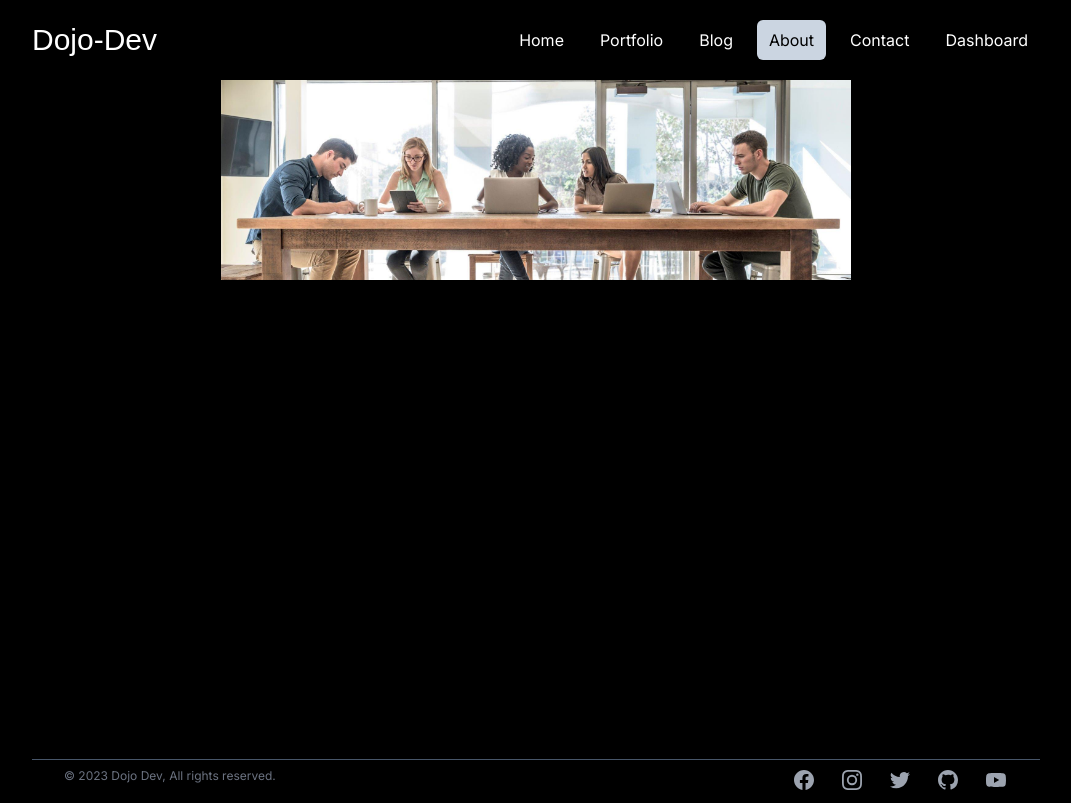
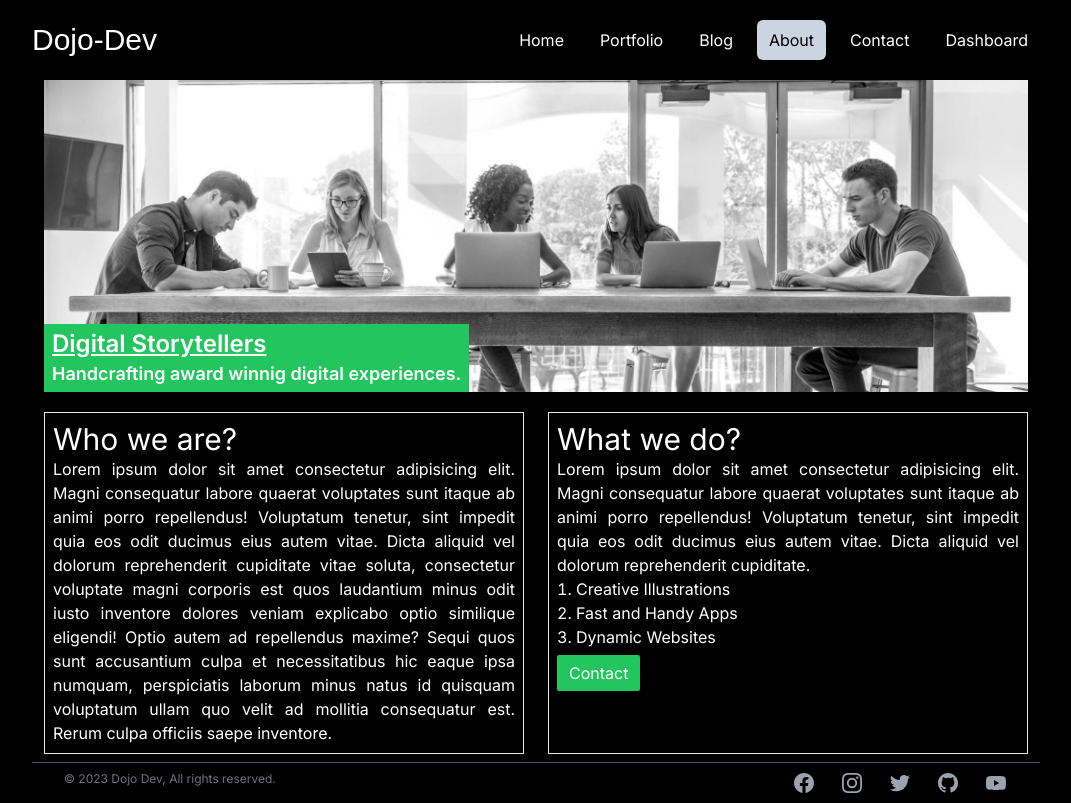
Before and after one commit to anon-pradip/dojo-dev-pofo, a Next.js app: page /about in a window 1280 px wide. Shown: the whole page, without its empty margins (104-1175 px from the left). Built offline with nearby package versions, Linux system fonts and the light colour scheme; a web font is replaced by a local one.

Commit message:
make about page

```diff
--- a/app/about/page.jsx
+++ b/app/about/page.jsx
@@ -1,19 +1,68 @@
 import Image from "next/image";
 import React from "react";
 import AboutImage from "public/about.jpg";
+import Link from "next/link";
 
 const About = () => {
   return (
-    <div className="flex flex-col justify-center items-center">
+    <div className="flex flex-col justify-center items-center px-3">
       {/* image and overlay */}
       <div>
-        <div>
-          <Image src={AboutImage} height={200} />
+        <div className=" relative">
+          <Image
+            src={AboutImage}
+            width={1000}
+            className="grayscale bg-red-500"
+          />
+          <div className=" absolute  bg-green-500 text-white px-2 py-1 lg:bottom-[0.3px]">
+            <p className=" text-2xl font-semibold underline">
+              Digital Storytellers
+            </p>
+            <p className=" text-lg font-semibold">
+              Handcrafting award winnig digital experiences.
+            </p>
+          </div>
         </div>
       </div>
 
       {/* bottom two text containers */}
-      <div></div>
+      <div className="container mx-auto flex flex-col lg:flex-row lg:space-y-0 lg:space-x-6 sm:space-x-0 sm:space-y-6 mt-28 md:mt-20 text-justify lg:mt-5">
+        <p className="border p-2 h-max flex-1">
+          <span className=" text-3xl">Who we are?</span>
+          <br />
+          Lorem ipsum dolor sit amet consectetur adipisicing elit. Magni
+          consequatur labore quaerat voluptates sunt itaque ab animi porro
+          repellendus! Voluptatum tenetur, sint impedit quia eos odit ducimus
+          eius autem vitae. Dicta aliquid vel dolorum reprehenderit cupiditate
+          vitae soluta, consectetur voluptate magni corporis est quos laudantium
+          minus odit iusto inventore dolores veniam explicabo optio similique
+          eligendi! Optio autem ad repellendus maxime? Sequi quos sunt
+          accusantium culpa et necessitatibus hic eaque ipsa numquam,
+          perspiciatis laborum minus natus id quisquam voluptatum ullam quo
+          velit ad mollitia consequatur est. Rerum culpa officiis saepe
+          inventore.
+        </p>
+
+        <p className=" mt-6 border p-2 pb-4 flex-1">
+          <span className=" text-3xl">What we do?</span>
+          <br />
+          Lorem ipsum dolor sit amet consectetur adipisicing elit. Magni
+          consequatur labore quaerat voluptates sunt itaque ab animi porro
+          repellendus! Voluptatum tenetur, sint impedit quia eos odit ducimus
+          eius autem vitae. Dicta aliquid vel dolorum reprehenderit cupiditate.
+          <ul className=" list-decimal list-inside mb-3">
+            <li>Creative Illustrations</li>
+            <li>Fast and Handy Apps</li>
+            <li>Dynamic Websites</li>
+          </ul>
+          <Link
+            className=" px-3 py-2 bg-green-500 text-white rounded-sm"
+            href={"/contact"}
+          >
+            Contact
+          </Link>
+        </p>
+      </div>
     </div>
   );
 };
--- a/components/navbar/Navbar.jsx
+++ b/components/navbar/Navbar.jsx
@@ -61,7 +61,7 @@ const Navbar = () => {
             </button>
           </div>
           {isMobile && (
-            <div className="lg:hidden flex flex-col bg-slate-800 rounded-md gap-y-1 absolute right-8 ">
+            <div className="lg:hidden flex flex-col bg-slate-800 rounded-md gap-y-1 absolute right-8 z-50">
               {navigation.map((navItem) => (
                 <Link
                   href={navItem.href}
```
